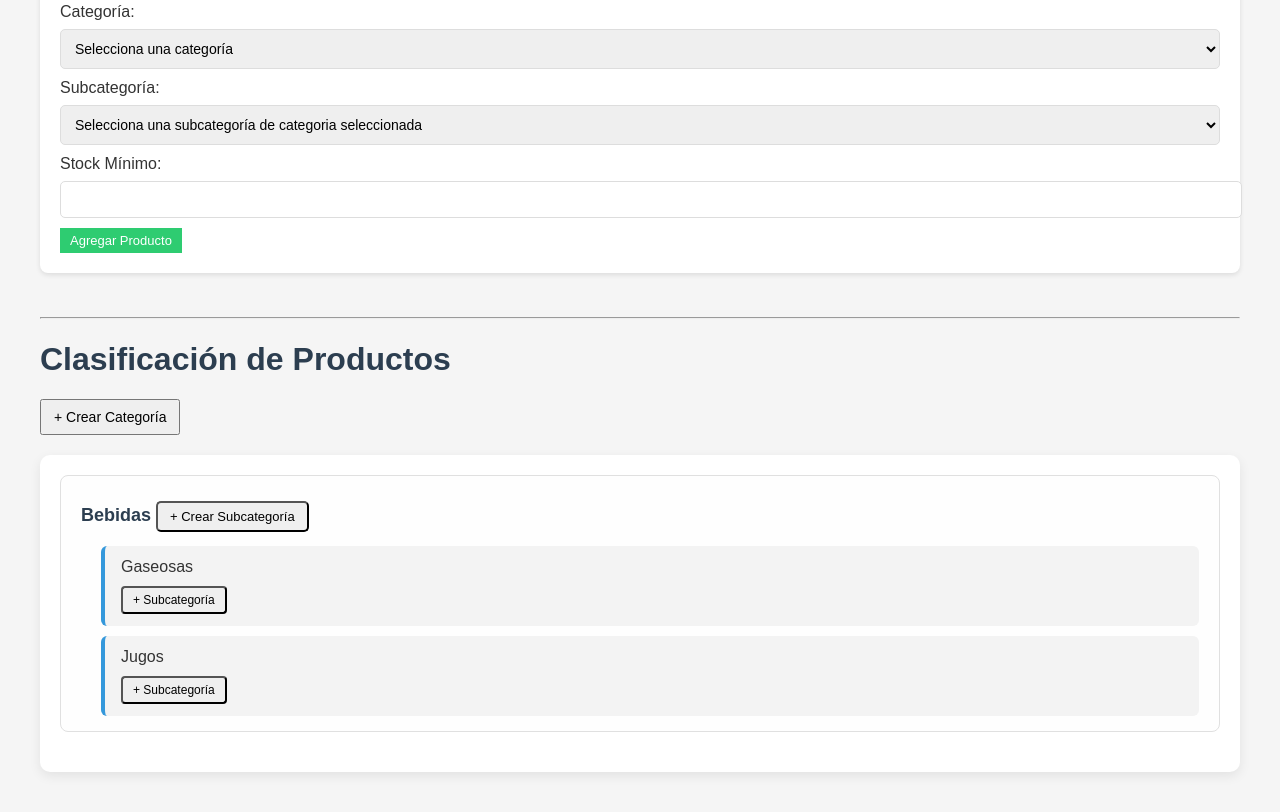
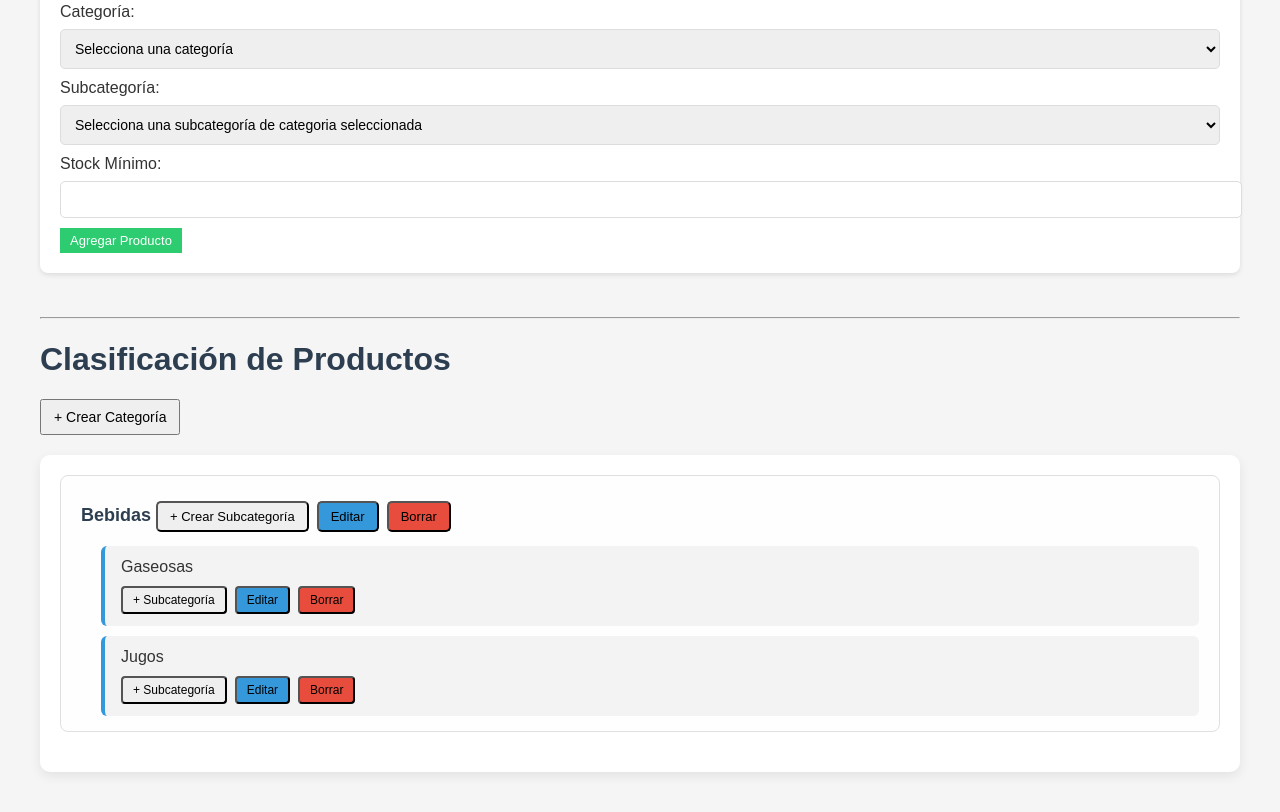
Before and after one commit to MateoPellegrini/mostrarInventario, a plain HTML site: page index.html in a window 1280 px wide. Shown: the part 780-1592 px from the top of the page. Drawn offline with Linux system fonts and the light colour scheme.

Commit message:
Agregar botones categorias

```diff
--- a/index.html
+++ b/index.html
@@ -460,6 +460,16 @@
         btnAdd.onclick = () => mostrarFormularioSubcategoria(categoriaId, sub.id);
         div.appendChild(btnAdd);
 
+        const btnEdit = document.createElement('button');
+        btnEdit.textContent = "Editar";
+        btnEdit.style = "background-color: #3498db";
+        div.appendChild(btnEdit);
+
+        const btnDelete = document.createElement('button');
+        btnDelete.textContent = "Borrar"
+        btnDelete.style = "background-color: #e74c3c"
+        div.appendChild(btnDelete);
+
         contenedor.appendChild(div);
 
         if (sub.subcategorias && sub.subcategorias.length > 0) {
@@ -486,6 +496,16 @@
         btnAdd.onclick = () => mostrarFormularioSubcategoria(cat.id);
         div.appendChild(btnAdd);
 
+        const btnEdit = document.createElement('button');
+        btnEdit.textContent = "Editar";
+        btnEdit.style = "background-color: #3498db";
+        div.appendChild(btnEdit);
+
+        const btnDelete = document.createElement('button');
+        btnDelete.textContent = "Borrar"
+        btnDelete.style = "background-color: #e74c3c"
+        div.appendChild(btnDelete);
+
         const subDiv = document.createElement('div');
         renderizarSubcategorias(cat.subcategorias, subDiv, cat.id);
         div.appendChild(subDiv);
```
